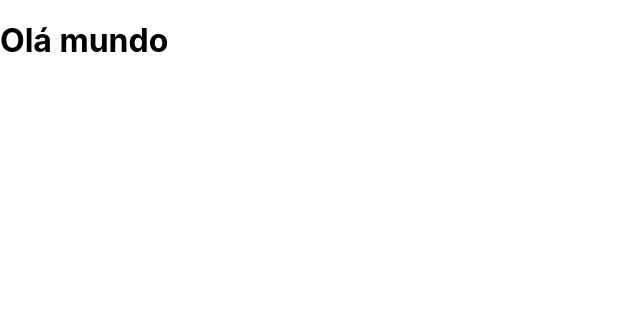
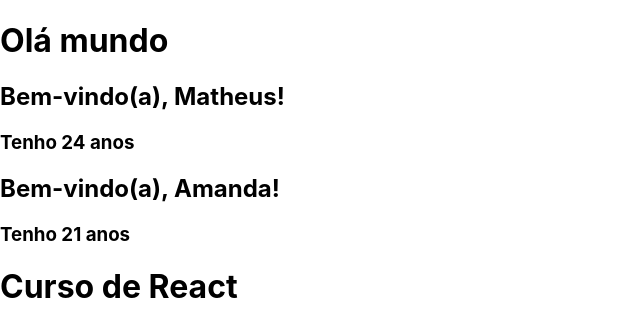
Before and after one commit to yoneshinzato/react-project, a React (Create React App) app: page / in a window 1280 px wide. Shown: the top 336 px of the page, without its empty margins (0-640 px from the left). Built offline with nearby package versions, Linux system fonts and the light colour scheme.

Commit message:
props e component I

```diff
--- a/src/App.js
+++ b/src/App.js
@@ -1,9 +1,23 @@
 import React from 'react' //1
+
+const Bemvindo = (props) => {
+    return (
+    <>
+        <h2>Bem-vindo(a), {props.nome}!</h2>
+        <h3>Tenho {props.idade} anos</h3>
+    </>
+    )
+}
 
 //2
 function App() {
     return (
-        <h1>Olá mundo</h1>
+       <div>
+            <h1>Olá mundo</h1>
+            <Bemvindo nome="Matheus" idade="24" />
+            <Bemvindo nome="Amanda" idade="21" />
+            <h1>Curso de React</h1>
+       </div>
     )
 }
 
```
